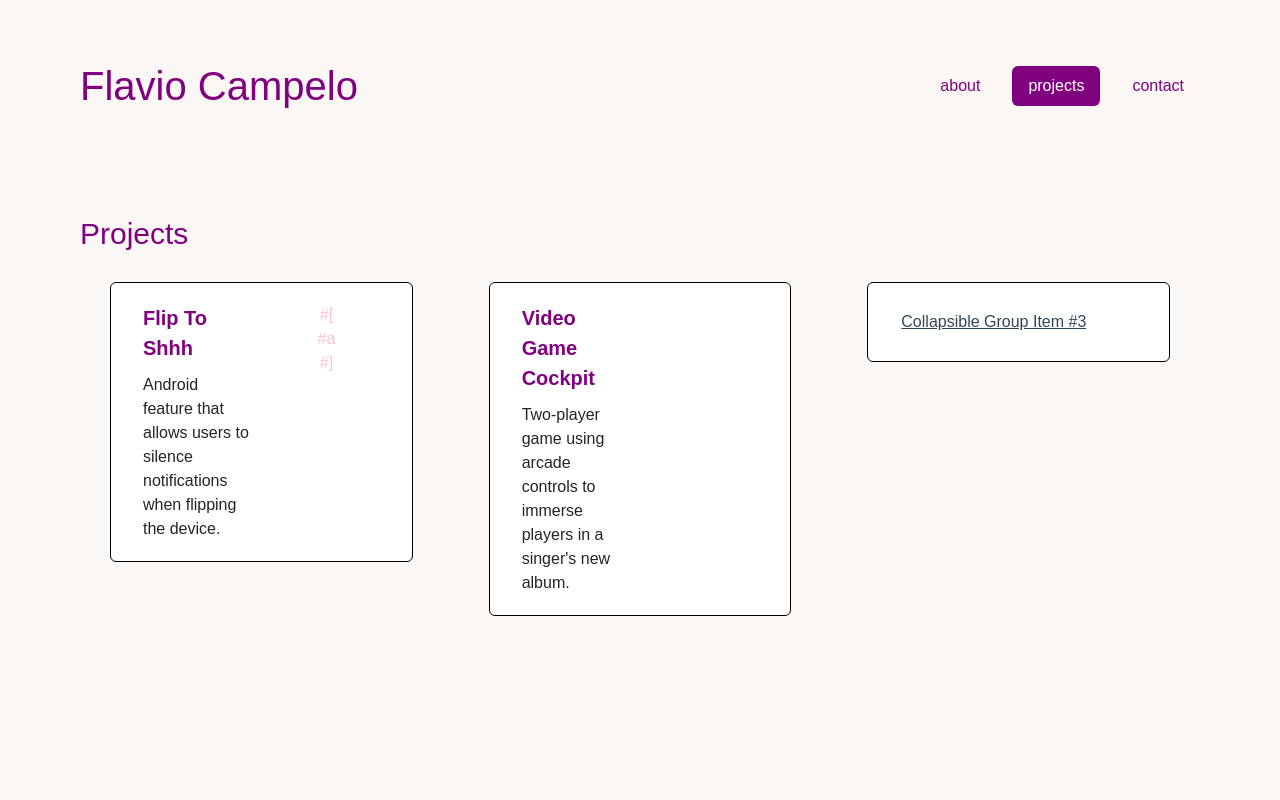
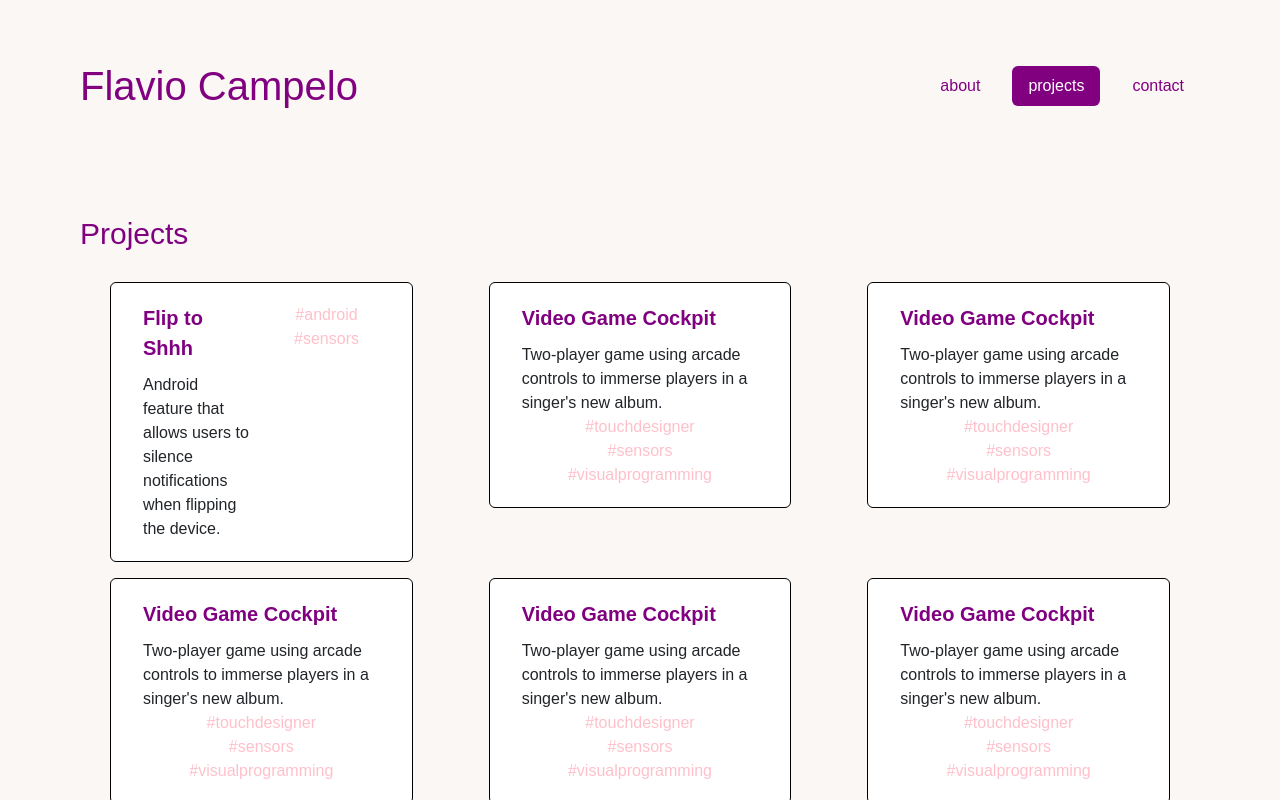
Before and after one commit to gitfla/portfolio, a Vue app: page / in a window 1280 px wide. Both pictures are taken after a click on the tab "projects". Shown: the top 800 px of the page. Built offline with nearby package versions, Linux system fonts and the light colour scheme.

Commit message:
project cards as for loop - when one expands, whole row expands

```diff
--- a/src/components/ProjectsTab.vue
+++ b/src/components/ProjectsTab.vue
@@ -1,56 +1,26 @@
 <template>
   <h3 class="tab-title text-primary">Projects</h3>
-  <div id="accordion">
+  <div id="container">
     <div class="row row-cols-lg-3 row-cols-md-2 row-cols-sm-1 g-3">
 
-    <div>
+      <div v-for="project in projects" :key="project.id" class="alignment">
         <div class="col card">
-      <div class="card-header btn" data-bs-toggle="collapse" data-bs-target="#collapseOne" aria-expanded="true" aria-controls="collapseOne" id="headingOne">
+          <div class="card-header btn" data-bs-toggle="collapse" :data-bs-target="'#collapse' + project.id" aria-expanded="true" aria-controls="collapseOne" id="headingOne">
             <ProjectCard
-          projectName="Flip To Shhh"
-          projectBrief="Android feature that allows users to silence notifications when flipping the device."
-          tags=[a]
+              v-bind:projectName="project.name"
+              v-bind:projectBrief="project.brief"
+              v-bind:tags="project.tags"
             />
           </div>
 
-      <div id="collapseOne" class="collapse" aria-labelledby="headingOne" data-parent="#accordion">
+          <div :id="'collapse' + project.id" class="collapse" aria-labelledby="headingOne" data-parent="#accordion">
             <div class="card-body">
               Anim pariatur cliche reprehenderit, enim eiusmod high life accusamus terry richardson ad squid. 3 wolf moon officia aute, non cupidatat skateboard dolor brunch. Food truck quinoa nesciunt laborum eiusmod. Brunch 3 wolf moon tempor, sunt aliqua put a bird on it squid single-origin coffee nulla assumenda shoreditch et. Nihil anim keffiyeh helvetica, craft beer labore wes anderson cred nesciunt sapiente ea proident. Ad vegan excepteur butcher vice lomo. Leggings occaecat craft beer farm-to-table, raw denim aesthetic synth nesciunt you probably haven't heard of them accusamus labore sustainable VHS.
             </div>
           </div>
         </div>
       </div>
-  <div>
-    <div class="col card g-10">
-      <div class="card-header btn" data-bs-toggle="collapse" data-bs-target="#collapseTwo" aria-expanded="true" aria-controls="collapseTwo" id="headingTwo">
-        <ProjectCard
-          projectName="Video Game Cockpit"
-          projectBrief="Two-player game using arcade controls to immerse players in a singer's new album."
-        />
-      </div>
-      <div id="collapseTwo" class="collapse" aria-labelledby="headingTwo" data-parent="#accordion">
-        <div class="card-body">
-          Anim pariatur cliche reprehenderit, enim eiusmod high life accusamus terry richardson ad squid. 3 wolf moon officia aute, non cupidatat skateboard dolor brunch. Food truck quinoa nesciunt laborum eiusmod. Brunch 3 wolf moon tempor, sunt aliqua put a bird on it squid single-origin coffee nulla assumenda shoreditch et. Nihil anim keffiyeh helvetica, craft beer labore wes anderson cred nesciunt sapiente ea proident. Ad vegan excepteur butcher vice lomo. Leggings occaecat craft beer farm-to-table, raw denim aesthetic synth nesciunt you probably haven't heard of them accusamus labore sustainable VHS.
-        </div>
-      </div>
-    </div>
-  </div>
-  <div>
-    <div class="col card">
-      <div class="card-header" id="headingThree">
-        <h5 class="mb-0">
-          <button class="btn btn-link collapsed" data-bs-toggle="collapse" data-bs-target="#collapseThree" aria-expanded="false" aria-controls="collapseThree">
-            Collapsible Group Item #3
-          </button>
-        </h5>
-      </div>
-      <div id="collapseThree" class="collapse" aria-labelledby="headingThree" data-parent="#accordion">
-        <div class="card-body">
-          Anim pariatur cliche reprehenderit, enim eiusmod high life accusamus terry richardson ad squid. 3 wolf moon officia aute, non cupidatat skateboard dolor brunch. Food truck quinoa nesciunt laborum eiusmod. Brunch 3 wolf moon tempor, sunt aliqua put a bird on it squid single-origin coffee nulla assumenda shoreditch et. Nihil anim keffiyeh helvetica, craft beer labore wes anderson cred nesciunt sapiente ea proident. Ad vegan excepteur butcher vice lomo. Leggings occaecat craft beer farm-to-table, raw denim aesthetic synth nesciunt you probably haven't heard of them accusamus labore sustainable VHS.
-        </div>
-      </div>
-    </div>
-  </div>
+
   </div>
 </div>
 </template>
@@ -82,6 +52,37 @@ export default {
           brief: "Two-player game using arcade controls to immerse players in a singer's new album.",
           tags: ["touchdesigner", "sensors", "visualprogramming"]
         },
+        {
+          id: 3,
+          name: "Video Game Cockpit",
+          brief: "Two-player game using arcade controls to immerse players in a singer's new album.",
+          tags: ["touchdesigner", "sensors", "visualprogramming"]
+        },
+        {
+          id: 4,
+          name: "Video Game Cockpit",
+          brief: "Two-player game using arcade controls to immerse players in a singer's new album.",
+          tags: ["touchdesigner", "sensors", "visualprogramming"]
+        },
+        {
+          id: 5,
+          name: "Video Game Cockpit",
+          brief: "Two-player game using arcade controls to immerse players in a singer's new album.",
+          tags: ["touchdesigner", "sensors", "visualprogramming"]
+        },
+        {
+          id: 6,
+          name: "Video Game Cockpit",
+          brief: "Two-player game using arcade controls to immerse players in a singer's new album.",
+          tags: ["touchdesigner", "sensors", "visualprogramming"]
+        },
+        {
+          id: 7,
+          name: "Video Game Cockpit",
+          brief: "Two-player game using arcade controls to immerse players in a singer's new album.",
+          tags: ["touchdesigner", "sensors", "visualprogramming"]
+        },
+
       ]
     }
   }
@@ -90,6 +91,9 @@ export default {
 
 <!-- Add "scoped" attribute to limit CSS to this component only -->
 <style scoped>
+  .alignment {
+    align-items:start;
+  }
 
   .tab-title {
     padding-left: 0px;
```
Lines whose indentation alone changed are shown as unchanged.
